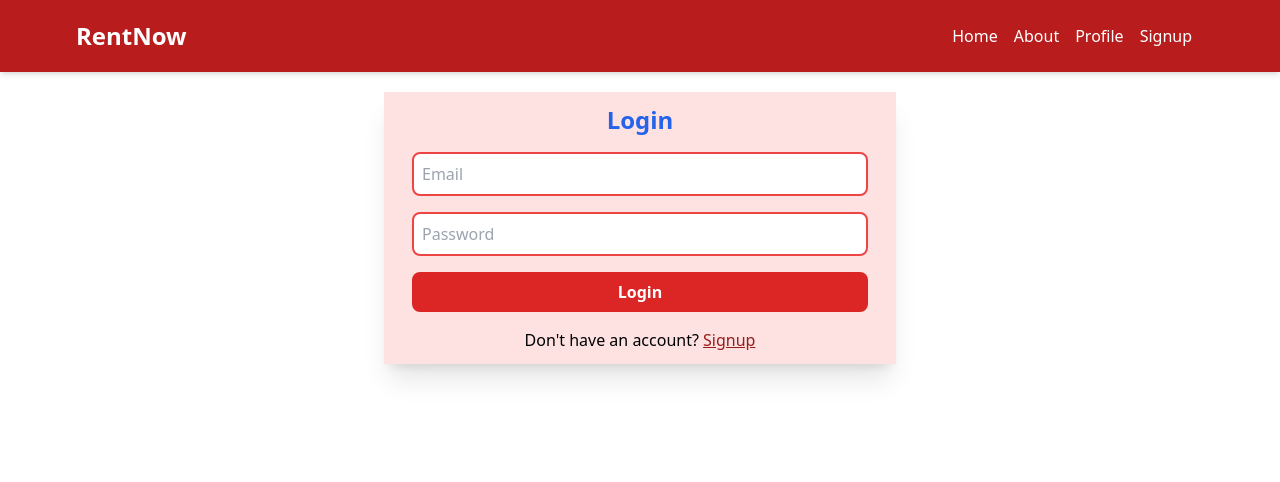
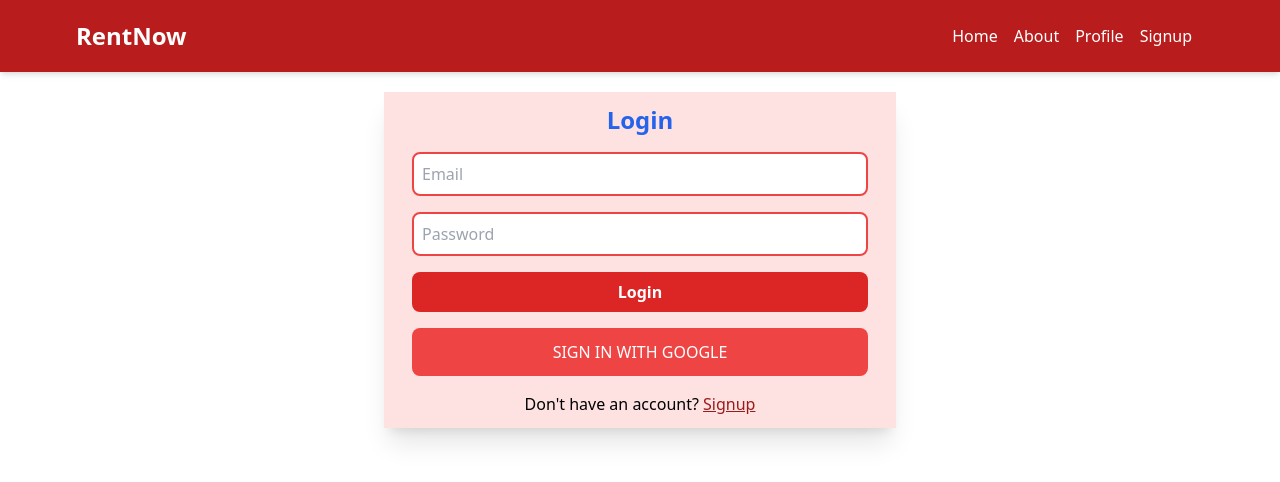
Before and after one commit to rishiSurya9/rentnow, a Next.js app: page /Login in a window 1280 px wide. Shown: the top 482 px of the page. Built offline with nearby package versions, Linux system fonts and the light colour scheme.

Commit message:
Google OAuth

```diff
--- a/app/Login/page.js
+++ b/app/Login/page.js
@@ -6,6 +6,7 @@ import { ToastContainer, toast } from 'react-toastify';
 import 'react-toastify/dist/ReactToastify.css';
 import { useDispatch } from 'react-redux';
 import { signInStart, signInSuccess, signInFailure  } from '../redux/user/userSlice';
+import {OAuth } from '../components/OAuth.js'
 
 
 
@@ -95,6 +96,7 @@ const page = () => {
         <button  disabled={loading} className=' bg-red-600 hover:bg-red-700 text-white font-bold py-2 px-4 rounded-lg disabled:opacity-90'>
         {loading ? 'Loading...' : 'Login'}
         </button>
+        <OAuth/>
       </form>
       <div className='flex justify-center items-center gap-4'>
         <p>Don't have an account? <Link href='/signup' className='text-red-800 underline'>Signup</Link></p>
--- /dev/null
+++ b/app/components/OAuth.js
@@ -0,0 +1,32 @@
+import {GoogleAuthProvider, getAuth , signInWithPopup } from 'firebase/auth';
+import { app } from '../firebase.js';
+import { useDispatch } from 'react-redux';
+import { signInSuccess } from '../redux/user/userSlice.js';
+export const OAuth = () => {
+    const dispatch = useDispatch();
+    const handleGoogleClick = async () => {
+        try{
+            const provider = new GoogleAuthProvider();
+            const auth = getAuth(app);
+            const result = await signInWithPopup(auth, provider);
+            const res = await fetch(`${process.env.PUBLIC_API}/api/auth/google`, {
+                method: 'POST',
+                credentials: 'include',
+                headers: {
+                    'Content-Type': 'application/json',
+                },
+                body: JSON.stringify({ name : result.user.displayName, email:result.user.email, photo:result.user.photoURL }),
+            });
+            const data = await res.json();
+            dispatch(signInSuccess(data));
+        } catch(error) {
+            console.log(error);
+        }
+    };
+    return (
+        <button onClick={handleGoogleClick}
+        className='bg-red-500 text-white p-3 rounded-lg uppercase hover:opacity-95'>
+            Sign in with Google
+        </button>
+    );
+};
--- /dev/null
+++ b/app/firebase.js
@@ -0,0 +1,17 @@
+// Import the functions you need from the SDKs you need
+import { initializeApp } from "firebase/app";
+// TODO: Add SDKs for Firebase products that you want to use
+// https://firebase.google.com/docs/web/setup#available-libraries
+
+// Your web app's Firebase configuration
+const firebaseConfig = {
+  apiKey: process.env.FIRE_BASE_API ,
+  authDomain: "rentnow-4c635.firebaseapp.com",
+  projectId: "rentnow-4c635",
+  storageBucket: "rentnow-4c635.firebasestorage.app",
+  messagingSenderId: "736321085313",
+  appId: "1:736321085313:web:4ab56f58f5d75c0dc7d280"
+};
+
+// Initialize Firebase
+export const app = initializeApp(firebaseConfig);
--- a/app/signup/page.js
+++ b/app/signup/page.js
@@ -3,7 +3,7 @@ import Link from 'next/link';
 import React, { useState } from 'react';
 import { useRouter } from 'next/navigation';
 import { ToastContainer, toast } from 'react-toastify';
-
+import {OAuth } from '../components/OAuth.js'
 const page = () => {
   const [formData, setFormData] = useState(0);
   const [loading, setLoading] = useState(false);
@@ -94,7 +94,7 @@ const page = () => {
     <svg className='w-7 h-auto' width="800px" height="800px" viewBox="-3 0 262 262" xmlns="http://www.w3.org/2000/svg" preserveAspectRatio="xMidYMid"><path d="M255.878 133.451c0-10.734-.871-18.567-2.756-26.69H130.55v48.448h71.947c-1.45 12.04-9.283 30.172-26.69 42.356l-.244 1.622 38.755 30.023 2.685.268c24.659-22.774 38.875-56.282 38.875-96.027" fill="#4285F4"/><path d="M130.55 261.1c35.248 0 64.839-11.605 86.453-31.622l-41.196-31.913c-11.024 7.688-25.82 13.055-45.257 13.055-34.523 0-63.824-22.773-74.269-54.25l-1.531.13-40.298 31.187-.527 1.465C35.393 231.798 79.49 261.1 130.55 261.1" fill="#34A853"/><path d="M56.281 156.37c-2.756-8.123-4.351-16.827-4.351-25.82 0-8.994 1.595-17.697 4.206-25.82l-.073-1.73L15.26 71.312l-1.335.635C5.077 89.644 0 109.517 0 130.55s5.077 40.905 13.925 58.602l42.356-32.782" fill="#FBBC05"/><path d="M130.55 50.479c24.514 0 41.05 10.589 50.479 19.438l36.844-35.974C195.245 12.91 165.798 0 130.55 0 79.49 0 35.393 29.301 13.925 71.947l42.211 32.783c10.59-31.477 39.891-54.251 74.414-54.251" fill="#EB4335"/></svg>
     <span className=''>Signup with Google</span>
   </button> */}
-
+ <OAuth/>
 
       </form>
       <div className='flex justify-center items-center gap-4'>
--- a/package.json
+++ b/package.json
@@ -11,6 +11,7 @@
   "dependencies": {
     "@clerk/nextjs": "^6.9.9",
     "@reduxjs/toolkit": "^2.5.0",
+    "firebase": "^11.1.0",
     "next": "^15.1.3",
     "react": "^19.0.0",
     "react-dom": "^19.0.0",
```
Also changed, not shown: 2 other files (tests, documents, lock files or other folders).
